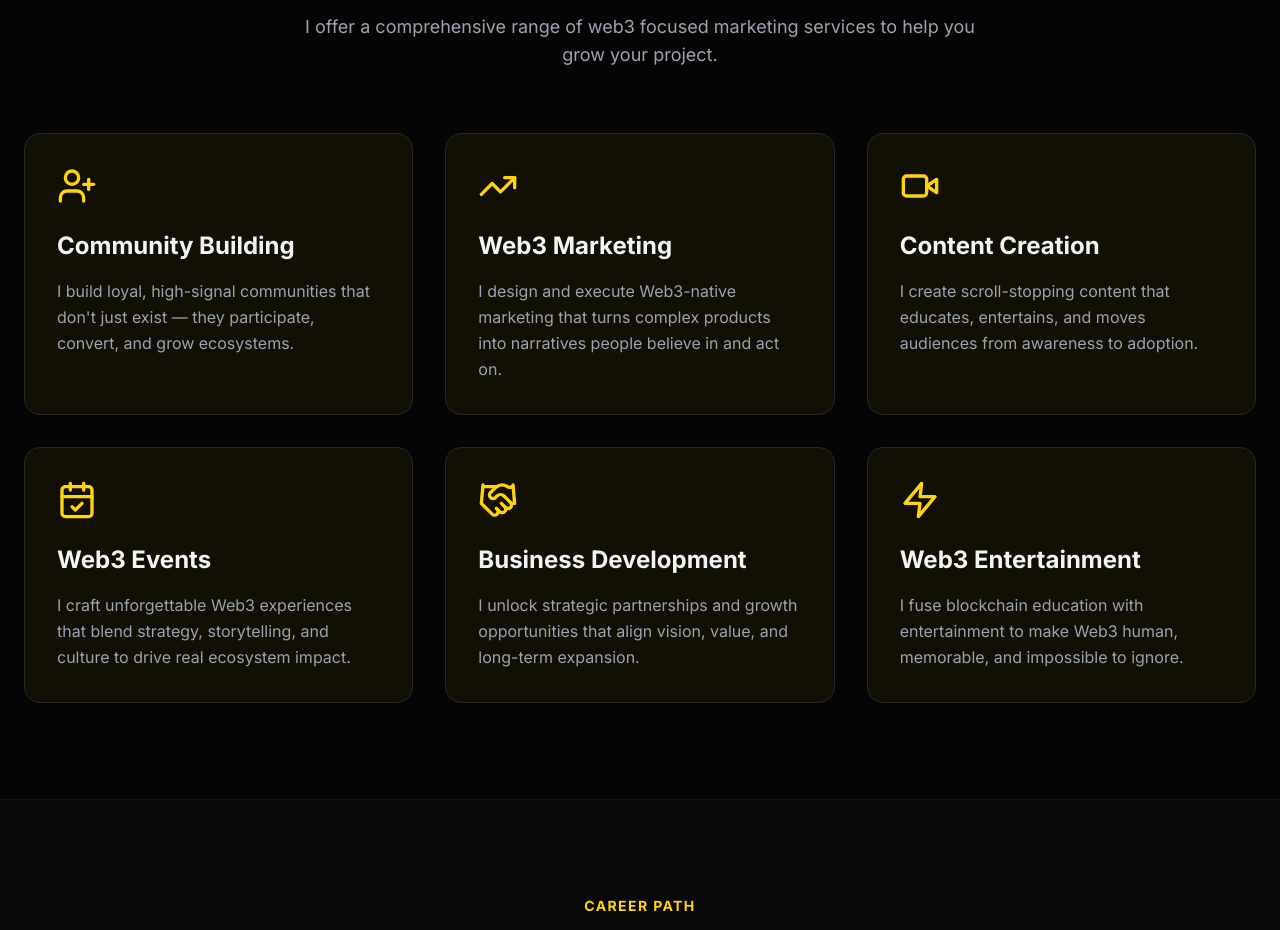
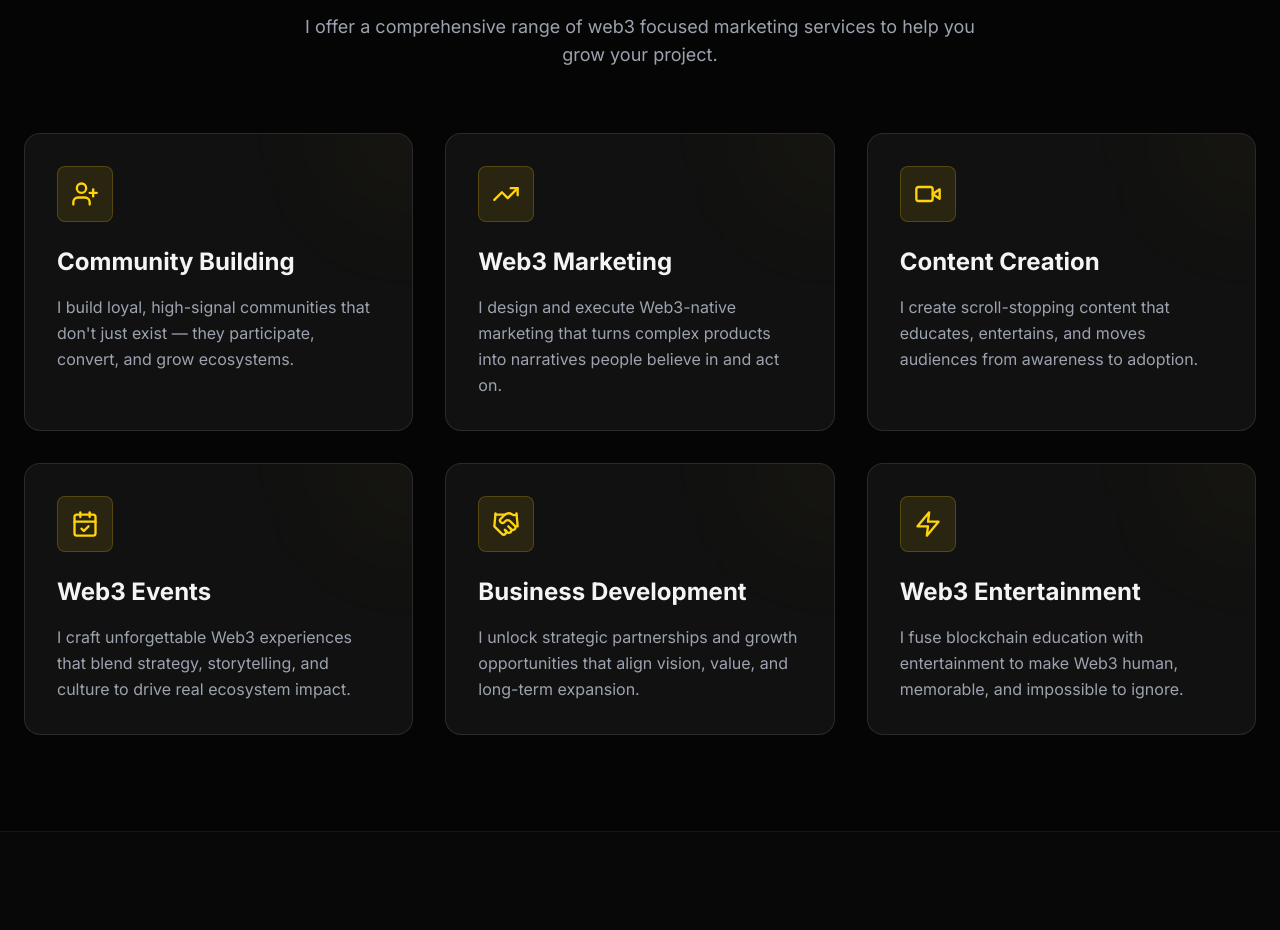
Before and after one commit to CDCODE02/XploitWebsite, a React (Vite) app: page / in a window 1280 px wide. Shown: the part 2120-3050 px from the top of the page. Built offline with nearby package versions, Linux system fonts and the light colour scheme.

Commit message:
feat: Enhance services section visual appeal
Introduce improved styling for the services section, including hover effects, subtle animations, and decorative elements. This enhances user engagement and modernizes the UI.

```diff
--- a/components/Services.tsx
+++ b/components/Services.tsx
@@ -26,14 +26,20 @@ const Services: React.FC = () => {
               transition={{ delay: index * 0.1, duration: 0.5 }}
               className="flex flex-col h-full"
             >
-              <div className="bg-brand/5 cursor-pointer border border-[#27272a] rounded-2xl p-8 hover:border-brand/50 transition-colors duration-300 flex flex-col h-full group">
-                <div className="mb-6">
-                  <service.icon size={40} className="text-brand" strokeWidth={2} />
+              <div className="bg-white/5 cursor-pointer border border-white/10 rounded-2xl p-8 hover:border-brand/50 hover:bg-brand/5 hover:-translate-y-2 hover:shadow-[0_10px_40px_-10px_rgba(255,211,13,0.15)] transition-all duration-300 flex flex-col h-full group relative overflow-hidden">
+                {/* Decoration gradient */}
+                <div className="absolute top-0 right-0 w-32 h-32 bg-brand/5 rounded-full blur-3xl -translate-y-1/2 translate-x-1/2 group-hover:bg-brand/10 transition-colors duration-500" />
+
+                <div className="mb-6 relative z-10">
+                  <div className="w-14 h-14 rounded-lg bg-brand/10 flex items-center justify-center group-hover:scale-110 group-hover:rotate-3 transition-transform duration-300 border border-brand/20 group-hover:border-brand">
+                    <service.icon size={28} className="text-brand" strokeWidth={2} />
+                  </div>
                 </div>
-                <h3 className="text-2xl font-bold mb-4 text-gray-100">
+
+                <h3 className="text-2xl font-bold mb-4 text-gray-100 group-hover:text-brand transition-colors duration-300 relative z-10">
                   {service.title}
                 </h3>
-                <p className="text-gray-400 flex-grow leading-relaxed">
+                <p className="text-gray-400 flex-grow leading-relaxed relative z-10 group-hover:text-gray-300 transition-colors duration-300">
                   {service.description}
                 </p>
               </div>
```
